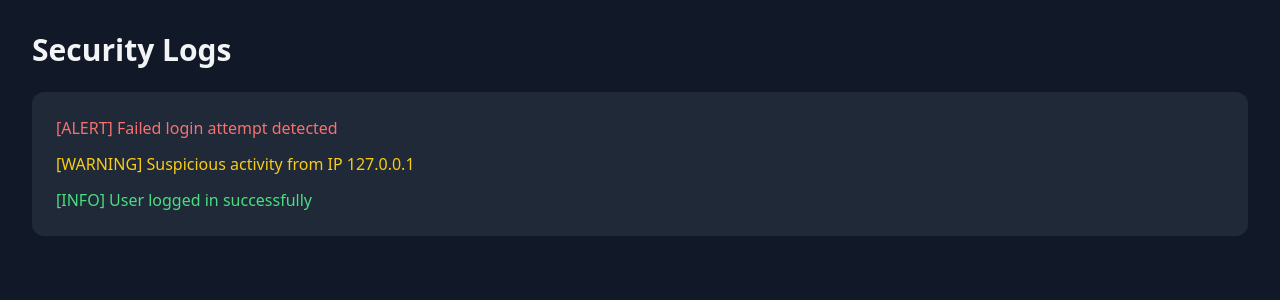
After one commit to yukeshe/VAPT-DevSecOps-Project, a Flask app: page /logs in a window 1280 px wide. The commit adds this page. Shown: the top 300 px of the page. Run offline with Flask 3, Linux system fonts and the light colour scheme; a user stored in the database is signed in; some libraries are stand-ins or nearby versions.

Commit message:
ui update

```diff
--- a/app/app.py
+++ b/app/app.py
@@ -60,7 +60,9 @@ def login():
 def dashboard():
     if "user_id" not in session:
         return redirect(url_for("login"))
-    return "Welcome to your dashboard"
+
+    user=User.query.get(session["user_id"])
+    return render_template("dashboard.html",user=user)
 
 with app.app_context():
     db.create_all()
@@ -78,19 +80,24 @@ def admin():
 
     return "Welcom to Admin Panel"
 
-@app.route("/profile/<int:user_id>")
+@app.route("/profile")
 
-def profile(user_id):
+def profile():
 
     if "user_id" not in session:
         return redirect(url_for("login"))
 
-    if session['user_id'] != user_id:
-        return 'Access Denied 403'
+    user=User.query.get(session["user_id"])
 
-    user=User.query.get(user_id)
+    return render_template("profile.html",user=user)
 
-    return f"Profile Page <br> Username: {user.username} <br> Email: {user.email}"
+@app.route("/logs")
+
+def logs():
+    if "user_id" not in session:
+        return redirect(url_for("login"))
+
+    return render_template("logs.html")
 
 if __name__=="__main__":
     app.run(debug=True)
--- /dev/null
+++ b/app/static/css/tailwind.css
@@ -0,0 +1,3 @@
+@tailwind base;
+@tailwind components;
+@tailwind utilities;
--- /dev/null
+++ b/app/templates/base.html
@@ -0,0 +1,11 @@
+<!DOCTYPE html>
+<html lang="en">
+<head>
+  <meta charset="UTF-8">
+  <title>VAPT Security Platform</title>
+  <script src="https://cdn.tailwindcss.com"></script>
+</head>
+<body class="bg-gray-900 text-gray-100">
+  {% block content %}{% endblock %}
+</body>
+</html>
--- /dev/null
+++ b/app/templates/logs.html
@@ -0,0 +1,16 @@
+{% extends "base.html" %}
+{% block content %}
+
+<div class="p-8">
+  <h1 class="text-3xl font-bold mb-6">Security Logs</h1>
+
+  <div class="bg-gray-800 p-6 rounded-xl space-y-3">
+
+    <p class="text-red-400">[ALERT] Failed login attempt detected</p>
+    <p class="text-yellow-400">[WARNING] Suspicious activity from IP 127.0.0.1</p>
+    <p class="text-green-400">[INFO] User logged in successfully</p>
+
+  </div>
+</div>
+
+{% endblock %}
```
Also changed, not shown: app/templates/dashboard.html (added, +35 -0 lines), app/templates/login.html (+21 -6 lines), app/templates/profile.html (added, +14 -0 lines).
